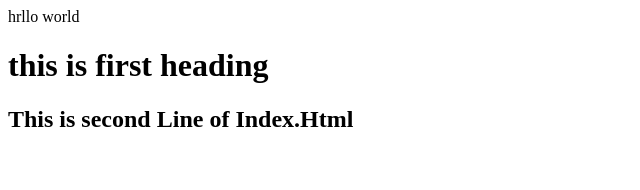
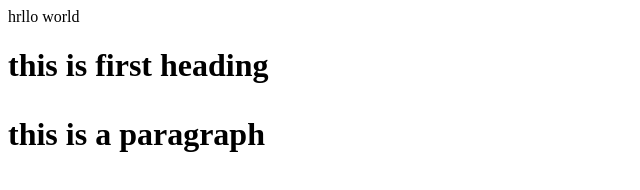
Before and after one commit to aakash-saini13/dummy, a plain HTML site: page index.html in a window 1280 px wide. Shown: the whole page, without its empty margins (0-640 px from the left). Drawn offline with Linux system fonts and the light colour scheme.

Commit message:
correction in index file

```diff
--- a/index.html
+++ b/index.html
@@ -1,7 +1,5 @@
 <head>hrllo world<head>
 		<body>
 			<h1>this is first heading<h1/>
-
-			<h2>This is second Line of Index.Html<h2/>
-
+			<p>this is a paragraph<p/>
 		</body>
```
